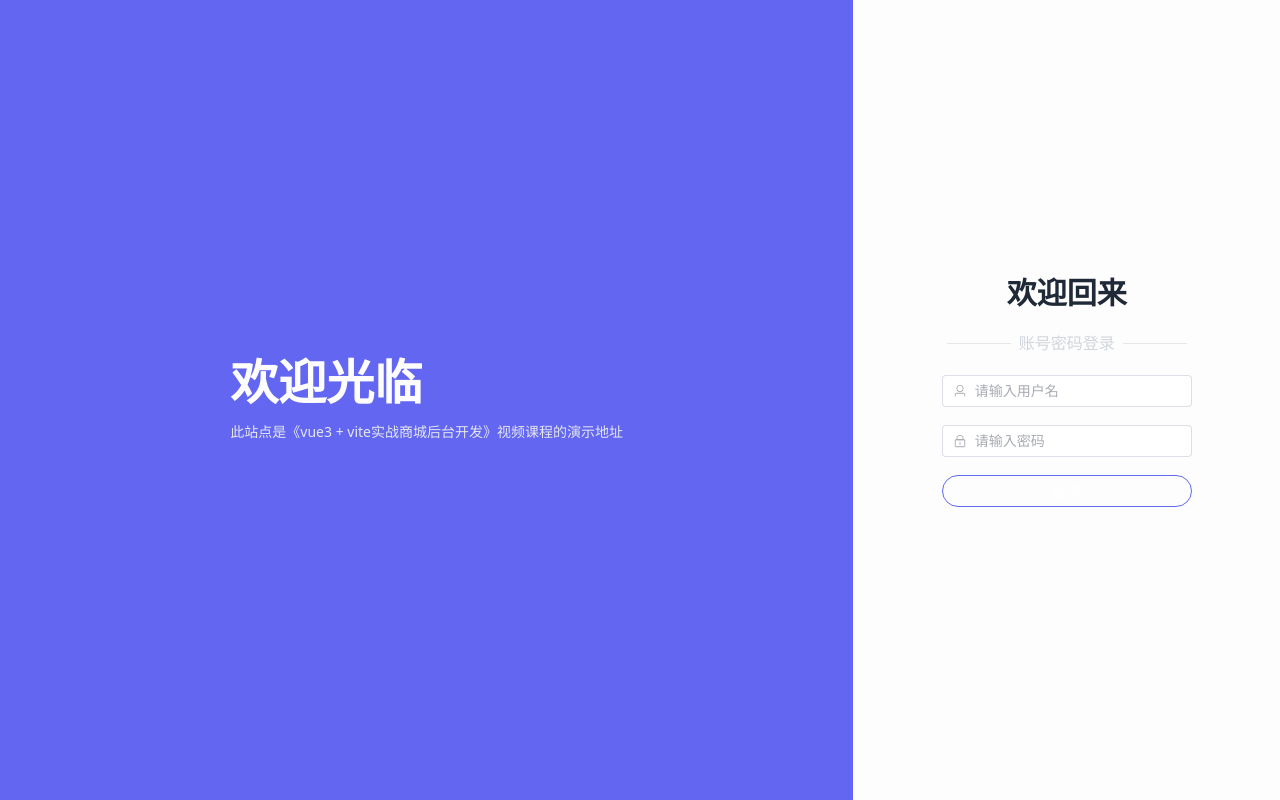
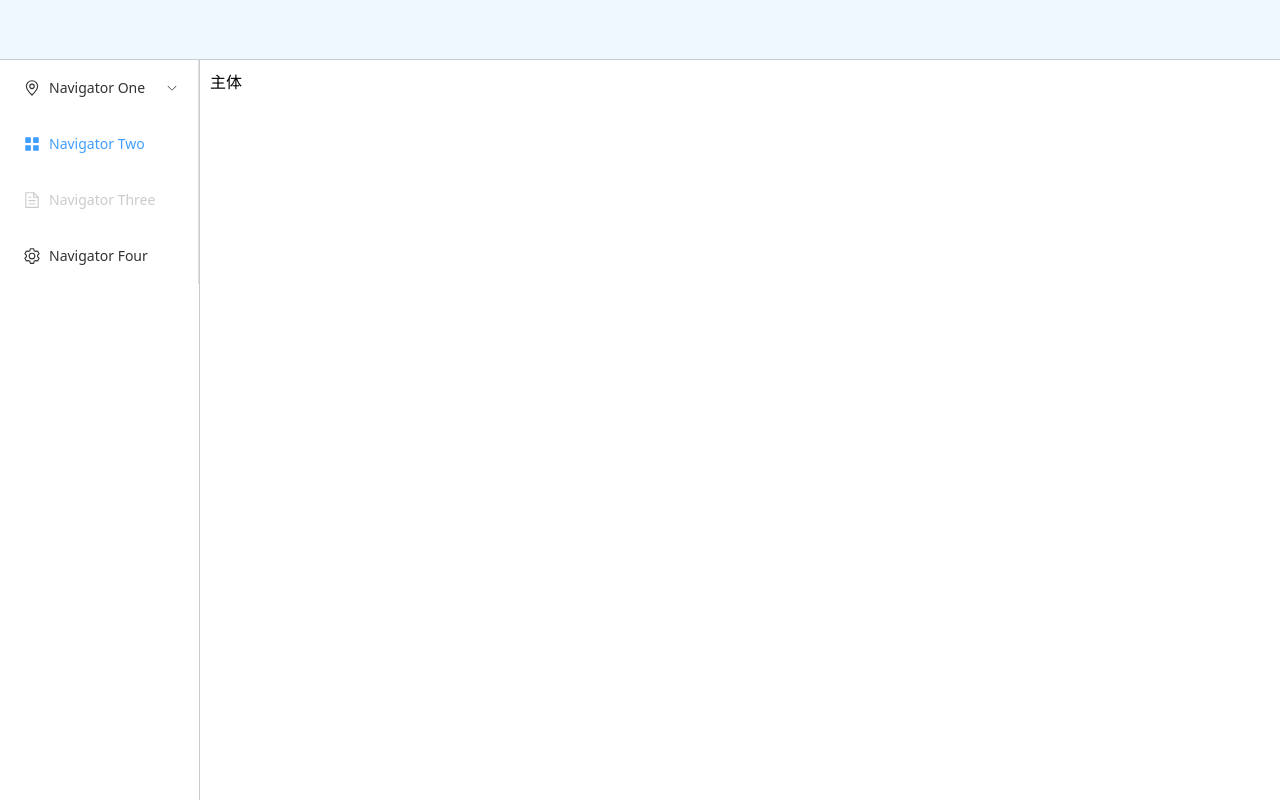
Before and after one commit to linmour/linmour-ScanOrder-vue, a Vue app: page / in a window 1280 px wide. Before the commit this address led to /#/login. Built offline with nearby package versions, Linux system fonts and the light colour scheme.

Commit message:
后台页面

```diff
--- a/src/permission/index.ts
+++ b/src/permission/index.ts
@@ -2,22 +2,22 @@
 import { getToken } from "@/utils/auth"
 import { error } from "@/utils/tips"
 
-// 全局前置守卫  to是去哪个路径，from是从哪里来
-router.beforeEach((to,from,next)=>{
+// // 全局前置守卫  to是去哪个路径，from是从哪里来
+// router.beforeEach((to,from,next)=>{
 
-    const token = getToken()
+//     const token = getToken()
 
-    // 没有登录，强制跳转回登录页
-    if(!token && to.path != "/login"){
-        error("请先登录","error")
-        return next({ path:"/login" })
-    }
+//     // 没有登录，强制跳转回登录页
+//     if(!token && to.path != "/login"){
+//         error("请先登录","error")
+//         return next({ path:"/login" })
+//     }
 
-    // 防止重复登录
-    if(token && to.path == "/login"){
-        error("请勿重复登录","error")
-        return next({ path:from.path ? from.path : "/" })
-    }
+//     // 防止重复登录
+//     if(token && to.path == "/login"){
+//         error("请勿重复登录","error")
+//         return next({ path:from.path ? from.path : "/" })
+//     }
 
-    next()
-})
+//     next()
+// })
--- a/src/views/index.vue
+++ b/src/views/index.vue
@@ -1,15 +1,59 @@
 <template>
     <div>
-        <div style="height: 60px; line-height: 60px; border-bottom: 1px solid #ccc; background-color: aliceblue;"> </div>
+        <div style="height: 60px; line-height: 60px; border-bottom: 1px solid #ccc; background-color: aliceblue"> </div>
 
-        <div style="display: flex;">
-            <div style="width: 200px; border-right: 1px; solid #ccc">
-
+        <div style="display: flex">
+            <div style="width: 200px; min-height: calc(100vh - 60px); border-right: 1px solid #ccc">
+                <el-menu
+                    default-active="2"
+                    class="el-menu-vertical-demo"
+                    @open="handleOpen"
+                    @close="handleClose"
+                >
+                    <el-sub-menu index="1">
+                    <template #title>
+                        <el-icon><location /></el-icon>
+                        <span>Navigator One</span>
+                    </template>
+                    <el-menu-item-group title="Group One">
+                        <el-menu-item index="1-1">item one</el-menu-item>
+                        <el-menu-item index="1-2">item two</el-menu-item>
+                    </el-menu-item-group>
+                    <el-menu-item-group title="Group Two">
+                        <el-menu-item index="1-3">item three</el-menu-item>
+                    </el-menu-item-group>
+                    <el-sub-menu index="1-4">
+                        <template #title>item four</template>
+                        <el-menu-item index="1-4-1">item one</el-menu-item>
+                    </el-sub-menu>
+                    </el-sub-menu>
+                    <el-menu-item index="2">
+                    <el-icon><icon-menu /></el-icon>
+                    <span>Navigator Two</span>
+                    </el-menu-item>
+                    <el-menu-item index="3" disabled>
+                    <el-icon><document /></el-icon>
+                    <span>Navigator Three</span>
+                    </el-menu-item>
+                    <el-menu-item index="4">
+                    <el-icon><setting /></el-icon>
+                    <span>Navigator Four</span>
+                    </el-menu-item>
+                </el-menu>
             </div>
-            <div style="flex: 1">
+            <div style="flex: 1; padding: 10px;">
                  主体
             </div>
         </div>
 
     </div>
 </template>
+
+<script setup>
+import {
+  Document,
+  Menu as IconMenu,
+  Location,
+  Setting,
+} from '@element-plus/icons-vue'
+</script>
```
Also changed, not shown: 1 other file (tests, documents, lock files or other folders).
